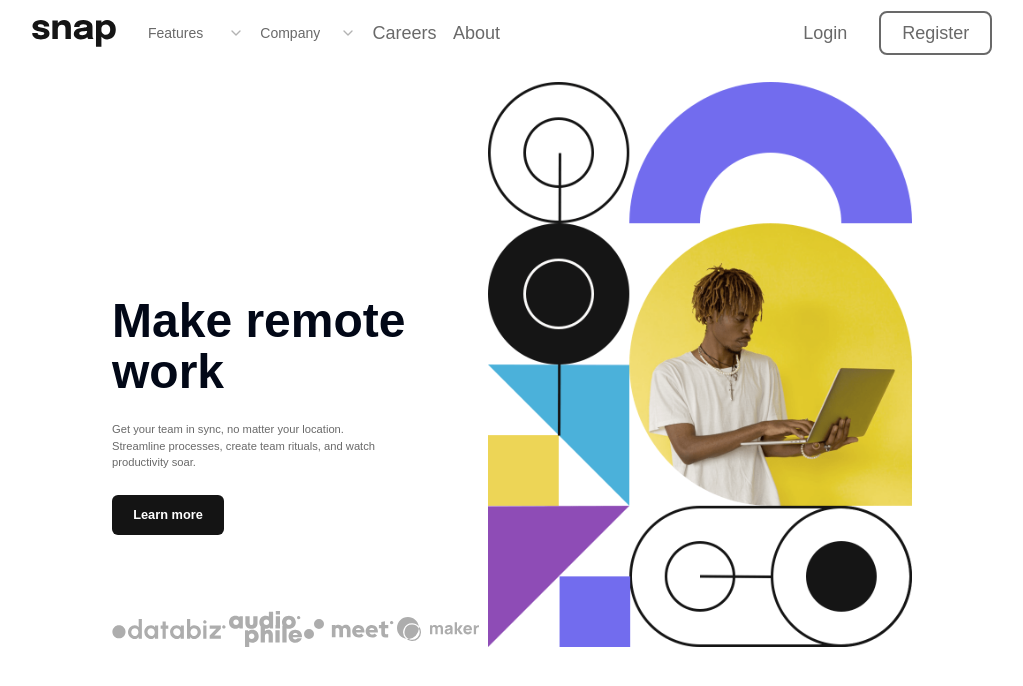
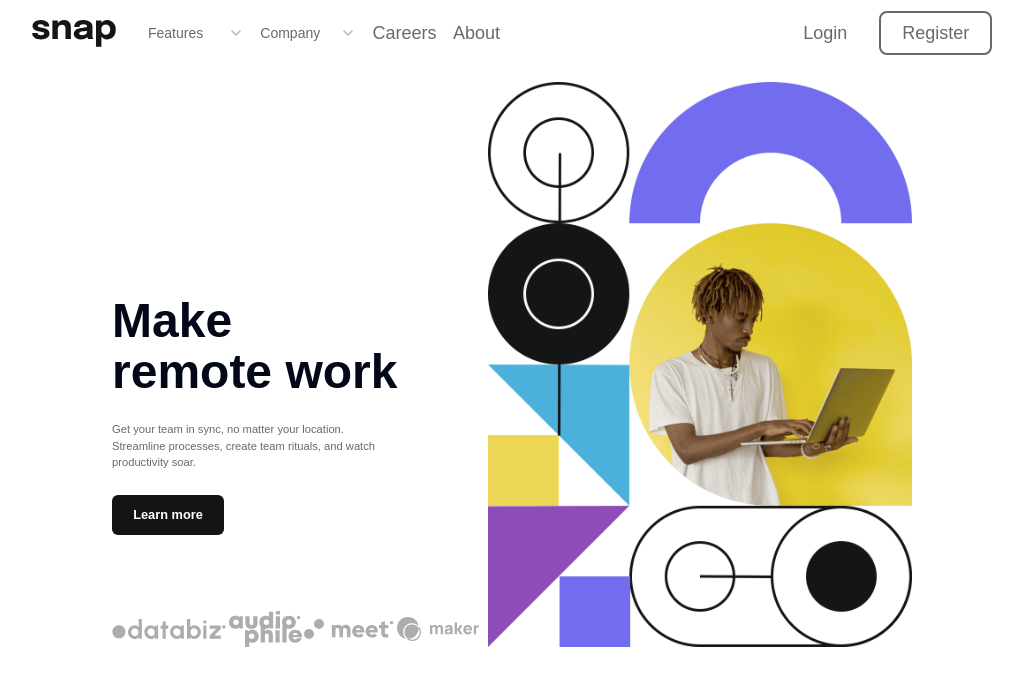
Before and after one commit to SouhailM07/fmc-intro-section-with-dropdown-navigation, a React (Vite) app: page / in a window 1280 px wide. Shown: the top 686 px of the page, without its empty margins (128-1151 px from the left). Built offline with nearby package versions, Linux system fonts and the light colour scheme; a web font is replaced by a local one.

Commit message:
adding some changes to improve perfermance

```diff
--- a/index.html
+++ b/index.html
@@ -5,7 +5,6 @@
     <link rel="icon" type="image/svg+xml" href="/vite.svg" />
     <meta name="viewport" content="width=device-width, initial-scale=1.0" />
     <title>intro-section-with-dropdown-navigation</title>
-
     <style>
       @font-face {
         font-family: "Epilogue";
@@ -13,6 +12,7 @@
         font-weight: 500;
         src: url(https://fonts.gstatic.com/s/epilogue/v6/0ybkGtmK4VgHhqTlmP3B2lfCjMQwA3ep9c3l.woff2)
           format("woff2");
+        font-display: swap;
       }
 
       @font-face {
@@ -21,6 +21,7 @@
         font-weight: 700;
         src: url(https://fonts.gstatic.com/s/epilogue/v6/0yb7GtmK4VgHhqTlmP3B2lfCjMQwA3ep9c3l.woff2)
           format("woff2");
+        font-display: swap;
       }
     </style>
   </head>
--- a/src/components/Main/Main.tsx
+++ b/src/components/Main/Main.tsx
@@ -16,10 +16,10 @@ export default function Main() {
       <main className="lg:px-[1rem] max-w-[52rem] max-lg:flex-col-reverse mt-[1rem] mx-auto items-center lg:items-end  flex justify-between">
         <article className="flex  flex-col max-lg:max-w-[30rem]  lg:w-[50%] justify-between h-[17rem] lg:h-[22rem] ">
           <section className="flex flex-col h-[10rem] max-lg:mt-[2rem] lg:h-[15rem] max-lg:px-[0.6rem] justify-between max-lg:text-center max-lg:items-center">
-            <h1 className="lg:text-[3rem] lg:w-[20rem] text-[1.6rem] font-bold lg:leading-[3.2rem]">
+            <h1 className="lg:text-[3rem] lg:w-[18rem] text-[1.6rem] font-bold lg:leading-[3.2rem]">
               Make remote work
             </h1>
-            <p className="text-[0.7rem] max-w-[18rem] text-MediumGray max-lg:my-[1rem]">
+            <p className="text-[0.7rem] max-w-[18rem]  text-MediumGray max-lg:my-[1rem]">
               Get your team in sync, no matter your location. Streamline
               processes, create team rituals, and watch productivity soar.
             </p>
@@ -37,6 +37,8 @@ export default function Main() {
                       alt="logo"
                       draggable={false}
                       className="max-lg:w-[3.1rem]"
+                      width="100%"
+                      height="100%"
                     />
                   </li>
                 );
```
